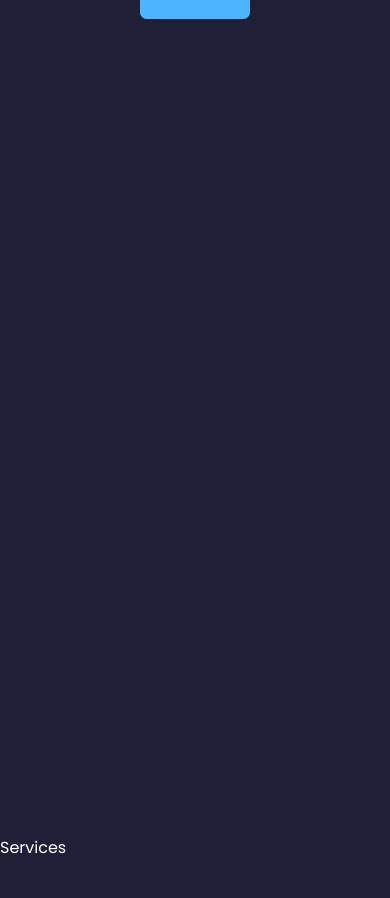
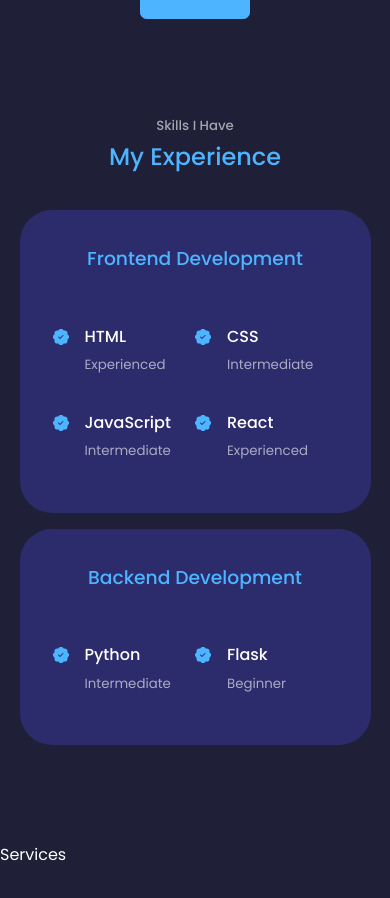
Before and after one commit to ATrapenard/portfolio-website, a React (Create React App) app: page / in a window 390 px wide. Shown: the part 1986-2884 px from the top of the page. Built offline with nearby package versions, Linux system fonts and the light colour scheme.

Commit message:
Modifications to index.css file to manage phone and tablet view + creation of experience component as well as styling for experience component

```diff
--- a/src/components/experience/Experience.jsx
+++ b/src/components/experience/Experience.jsx
@@ -1,9 +1,67 @@
 import React from 'react'
 import './experience.css'
+import {BsFillPatchCheckFill} from 'react-icons/bs'
 
 const Experience = () => {
   return (
-    <section id='experience'>Experience</section>
+    <section id='experience'>
+      <h5>Skills I Have</h5>
+      <h2>My Experience</h2>
+      <div className="container experience__container">
+        <div className="experience__frontend">
+          <h3>Frontend Development</h3>
+          <div className="experience__content">
+            <article className='experience__details'>
+              <BsFillPatchCheckFill className='experience__details-icon'/>
+              <div>
+                <h4>HTML</h4>
+                <small className='text-light'>Experienced</small>
+              </div>
+            </article>
+            <article className='experience__details'>
+              <BsFillPatchCheckFill className='experience__details-icon'/>
+              <div>
+                <h4>CSS</h4>
+                <small className='text-light'>Intermediate</small>
+              </div>
+            </article>
+            <article className='experience__details'>
+              <BsFillPatchCheckFill className='experience__details-icon'/>
+              <div>
+                <h4>JavaScript</h4>
+                <small className='text-light'>Intermediate</small>
+              </div>
+            </article>
+            <article className='experience__details'>
+              <BsFillPatchCheckFill className='experience__details-icon'/>
+              <div>
+                <h4>React</h4>
+                <small className='text-light'>Experienced</small>
+              </div>
+            </article>
+          </div>
+        </div>
+        <div className="experience__backend">
+          <h3>Backend Development</h3>
+          <div className='experience__content'>
+            <article className='experience__details'>
+              <BsFillPatchCheckFill className='experience__details-icon'/>
+              <div>
+                <h4>Python</h4>
+                <small className='text-light'>Intermediate</small>
+              </div>
+            </article>
+            <article className='experience__details'>
+              <BsFillPatchCheckFill className='experience__details-icon'/>
+              <div>
+                <h4>Flask</h4>
+                <small className='text-light'>Beginner</small>
+              </div>
+            </article>
+          </div>
+        </div>
+      </div>
+    </section>
   )
 }
 
--- a/src/components/experience/experience.css
+++ b/src/components/experience/experience.css
@@ -0,0 +1,66 @@
+.experience__container{
+    display: grid;
+    grid-template-columns: 1fr 1fr;
+    gap: 2rem;
+}
+
+.experience__container > div{
+    background: var(--color-bg-variant);
+    padding: 2.4rem 5rem;
+    border-radius: 2rem;
+    border: 1px solid transparent;
+    transition: var(--transition);
+}
+
+.experience__container > div:hover{
+    background: transparent;
+    border-color: var(--color-primary-variant);
+    cursor: default;
+}
+
+.experience__container > div h3{
+    text-align: center;
+    margin-bottom: 2rem;
+    color: var(--color-primary);
+}
+
+.experience__content {
+    display: grid;
+    grid-template-columns: 1fr 1fr;
+    row-gap: 2rem;
+}
+
+.experience__details{
+    display: flex;
+    gap: 1rem;
+}
+
+.experience__details-icon{
+    margin-top: 6px;
+    color: var(--color-primary);
+}
+
+@media screen and (max-width: 1024px){
+    .experience__container {
+        grid-template-columns: 1fr;
+    }
+    .experience__container > div{
+        width: 80%;
+        padding: 2rem;
+        margin: 0 auto;
+    }
+    .experience__content{
+        padding: 1rem;
+    }
+}
+
+@media screen and (max-width: 600px){
+    .experience__container{
+        gap: 1rem;
+    }
+
+    .experience__container > div{
+        width: 100%;
+        padding: 2rem 1rem;
+    }
+}
--- a/src/index.css
+++ b/src/index.css
@@ -56,7 +56,6 @@ h1{
 
 section{
     margin-top: 8rem;
-    height: 100vh;
 }
 
 section > h2, section > h5 {
```
